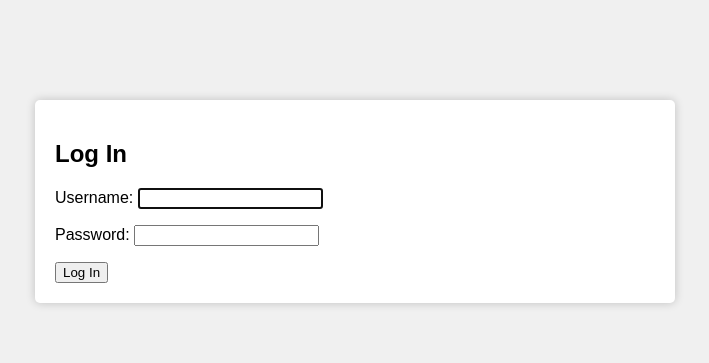
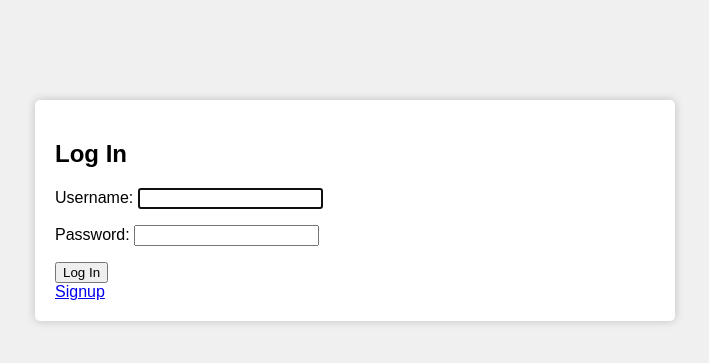
Before and after one commit to jfassett1/library-project, a Django app: page /login/ in a window 1280 px wide. Shown: the top 363 px of the page, without its empty margins (285-994 px from the left). Run offline with Django 4.2, Linux system fonts and the light colour scheme.

Commit message:
Added links to each other

```diff
--- a/library_project/library_project/templates/registration/login.html
+++ b/library_project/library_project/templates/registration/login.html
@@ -11,6 +11,7 @@
     {{ form.as_p }}
     <button type="submit">Log In</button>
     </form>
+    <a href = 'accounts/signup'>Signup</a>
 </div>
 
 {% endblock %}
--- a/library_project/library_project/templates/registration/signup.html
+++ b/library_project/library_project/templates/registration/signup.html
@@ -10,6 +10,7 @@
     {{ form.as_p }}
     </table>
     <button type="submit">Sign Up</button>
+    <a href = 'accounts/login/'>Login</a>
   </form>
 </div>
 {% endblock %}
```
